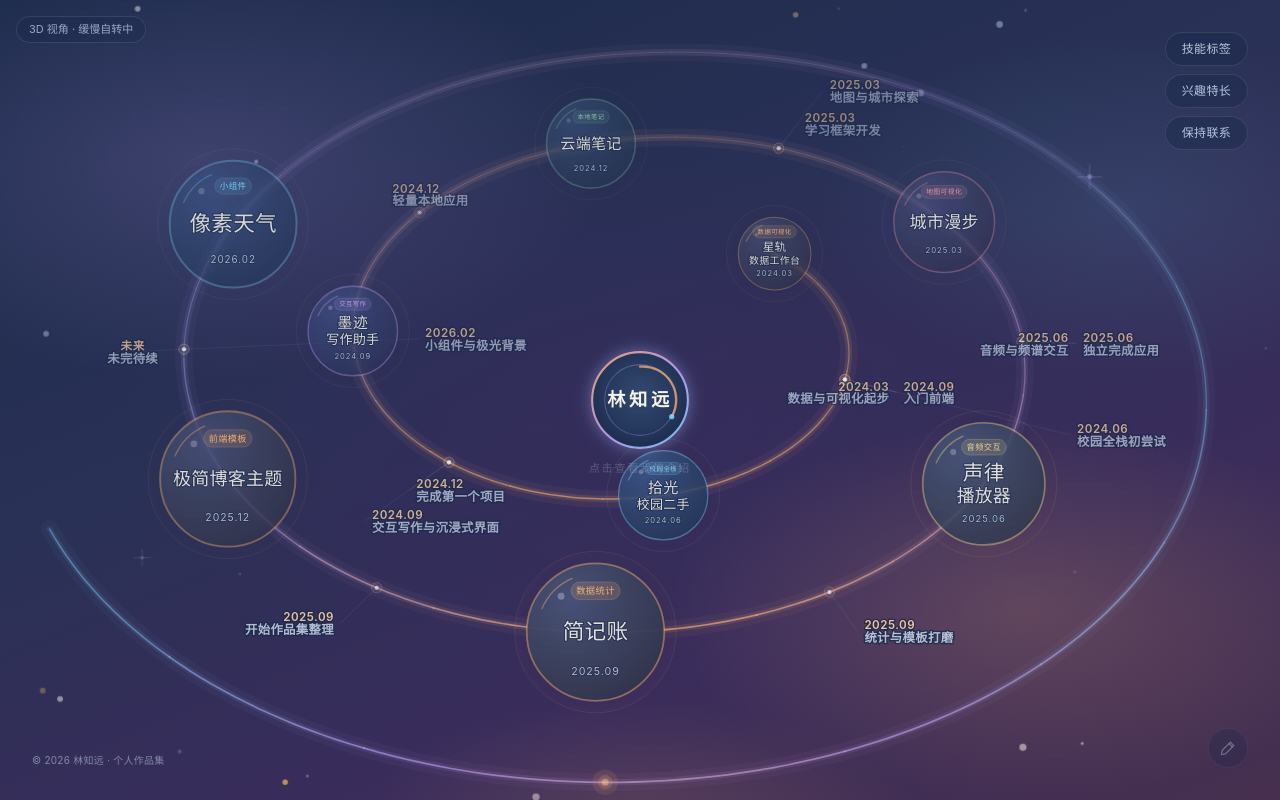
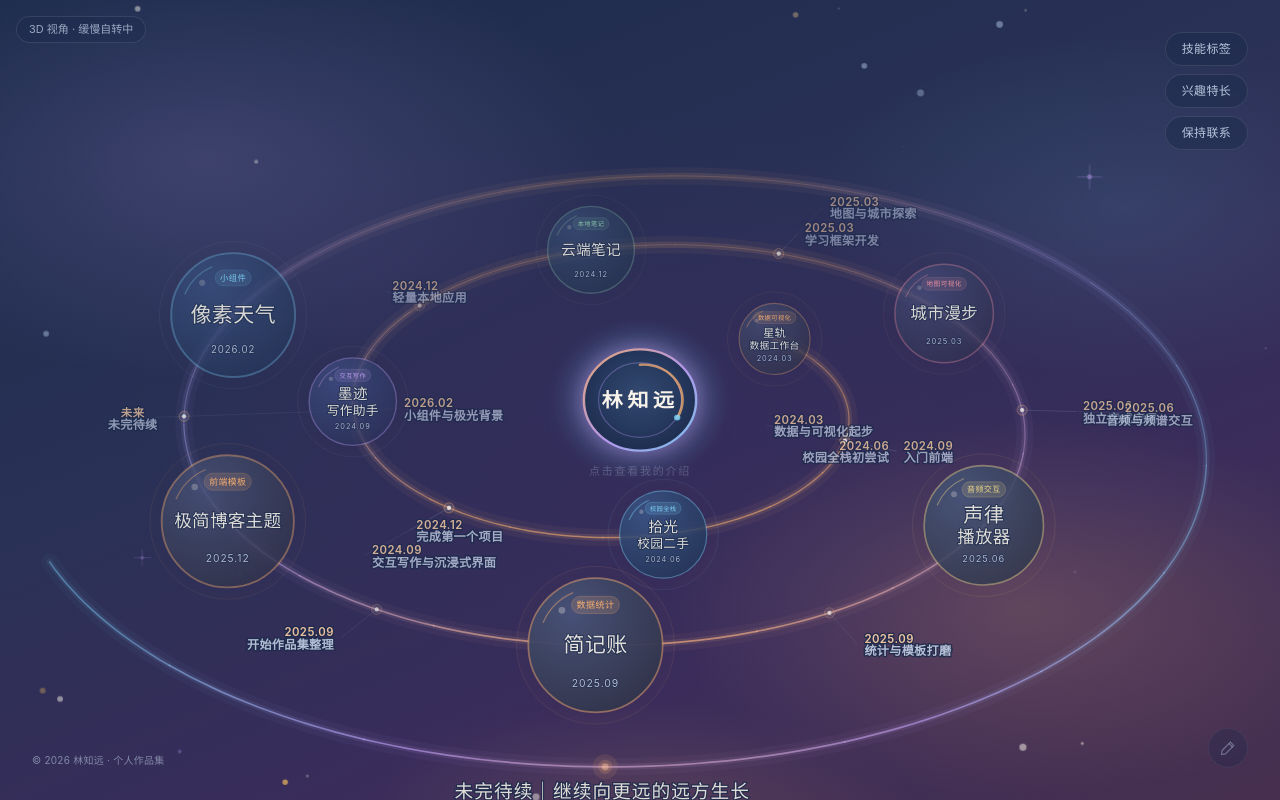
Before and after one commit to cyz985/personal-website, a React (Vite) app: page / in a window 1280 px wide. Built offline with nearby package versions, Linux system fonts and the light colour scheme.

Commit message:
fix: 中心圆锁定螺旋几何中心，放大为横向椭圆并增强柔和光晕

```diff
--- a/src/components/CenterCore.tsx
+++ b/src/components/CenterCore.tsx
@@ -1,7 +1,7 @@
 /**
  * 中心圆形面板：干净清晰的深蓝底 + 高亮锐利的名字
- * - 圆内部无任何光晕 / 雾感 / 扩散光斑
- * - 外圈仅保留渐变亮边 + 极细的贴边蓝紫辉光（静态滤镜）
+ * - 轻微横向椭圆（122×110），与外围椭圆轨道的横宽轮廓呼应
+ * - 圆内部无任何模糊 / 雾感；外圈是渐变亮边 + 柔和的径向渐变光晕（无滤镜模糊）
  * - 名字为全中心最亮焦点：浅银白色 + 极薄柔和高光，边缘锐利不模糊
  * 点击会在新标签页打开个人介绍独立页面（#/about）
  * hover 时轻微上浮 + 暖橙柔光（仅 hover 出现）
@@ -31,9 +31,14 @@ export default function CenterCore({ ariaLabel, hint, name }: CenterCoreProps) {
         target="_blank"
         rel="noopener noreferrer"
         aria-label={ariaLabel}
-        className="core-link flex h-[104px] w-[104px] items-center justify-center rounded-full"
+        className="core-link flex h-[110px] w-[122px] items-center justify-center rounded-full"
       >
-        <svg viewBox="0 0 100 100" className="h-full w-full overflow-visible" aria-hidden="true">
+        <svg
+          viewBox="0 0 100 100"
+          preserveAspectRatio="none"
+          className="h-full w-full overflow-visible"
+          aria-hidden="true"
+        >
           <defs>
             <linearGradient id="core-ring" x1="0%" y1="0%" x2="100%" y2="100%">
               <stop offset="0%" stopColor="#FFB370" />
@@ -46,7 +51,16 @@ export default function CenterCore({ ariaLabel, hint, name }: CenterCoreProps) {
               <stop offset="55%" stopColor="#26395F" />
               <stop offset="100%" stopColor="#1B2A4A" />
             </radialGradient>
+            {/* 外围柔和光晕：径向渐变自然淡出（非模糊滤镜），让中心成为视觉核心 */}
+            <radialGradient id="core-aura" cx="50%" cy="50%" r="50%">
+              <stop offset="60%" stopColor="#C7A6FF" stopOpacity="0.16" />
+              <stop offset="82%" stopColor="#7FD8FF" stopOpacity="0.06" />
+              <stop offset="100%" stopColor="#7FD8FF" stopOpacity="0" />
+            </radialGradient>
           </defs>
+
+          {/* 柔和外晕：从亮边外侧缓缓淡出，无模糊滤镜，文字与边缘始终锐利 */}
+          <circle cx="50" cy="50" r="74" fill="url(#core-aura)" pointerEvents="none" />
 
           {/* hover 时才亮起的暖橙光晕（默认完全透明，平时不可见） */}
           <circle className="core-halo" cx="50" cy="50" r="44" />
--- a/src/index.css
+++ b/src/index.css
@@ -176,8 +176,8 @@
  * 中心圆亮边：贴边极细蓝紫辉光（静态 drop-shadow，无逐帧开销）
  * ---------------------------------------------------------------------- */
 .core-edge-glow {
-  filter: drop-shadow(0 0 6px rgba(199, 166, 255, 0.32))
-    drop-shadow(0 0 10px rgba(127, 216, 255, 0.16));
+  filter: drop-shadow(0 0 8px rgba(199, 166, 255, 0.38))
+    drop-shadow(0 0 16px rgba(127, 216, 255, 0.2));
 }
 
 /* -------------------------------------------------------------------------
--- a/src/lib/spiral.ts
+++ b/src/lib/spiral.ts
@@ -317,20 +317,14 @@ export function computeSpiralLayout(
     return { x: HALF + rx * persp, y: HALF + ry * persp, persp }
   }
 
-  // 透视后上下不对称，整体平移回画布中心，保持构图中正
-  let rawMinY = Infinity
-  let rawMaxY = -Infinity
-  flat.forEach((item) => {
-    const p = projectFlat(item.x, item.y)
-    const r = item.nodeRadius * p.persp
-    rawMinY = Math.min(rawMinY, p.y - r)
-    rawMaxY = Math.max(rawMaxY, p.y + r)
-  })
-  const shiftY = Number.isFinite(rawMinY) ? HALF - (rawMinY + rawMaxY) / 2 : 0
-
+  // 中心圆（CenterCore）由 CSS 固定在画布 50%/50%，因此螺旋的几何极点必须
+  // 始终投影在 (HALF, HALF)：projectFlat 对极点（dx=dy=0）天然保持不变，
+  // 这里不再做任何整体平移（曾经按节点包围盒居中，反而把极点推离画布中心，
+  // 导致中心圆相对螺旋偏左上）。透视带来的"近大远小"上下不对称是 3D 纵深的
+  // 正常表现，由下方 extX / extY 自适应拟合兜底，最外侧节点不会被裁切。
   const project = (x: number, y: number) => {
     const p = projectFlat(x, y)
-    return { x: p.x, y: p.y + shiftY, persp: p.persp }
+    return { x: p.x, y: p.y, persp: p.persp }
   }
 
   // 深度归一化：0 = 最远，1 = 最近
@@ -511,10 +505,10 @@ export function computeSpiralLayout(
             const dy = Math.max(node.y - maxY, minY - node.y, 0)
             clearance = Math.min(clearance, Math.hypot(dx, dy) - node.nodeRadius)
           }
-          // 也不能压住中心图案与提示文字
+          // 也不能压住中心图案与提示文字（中心圆已放大为横向椭圆，净空同步加大）
           const centerDx = Math.max(HALF - maxX, minX - HALF, 0)
-          const centerDy = Math.max(HALF - maxY, minY - (HALF + 96), 0)
-          clearance = Math.min(clearance, Math.hypot(centerDx, centerDy) - 54)
+          const centerDy = Math.max(HALF - maxY, minY - (HALF + 118), 0)
+          clearance = Math.min(clearance, Math.hypot(centerDx, centerDy) - 72)
 
           // 与已放置的里程碑文字不互相压住
           let freeOfLabels = true
```
